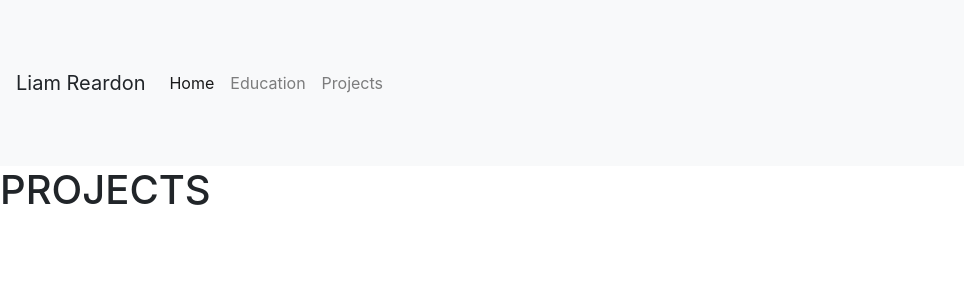
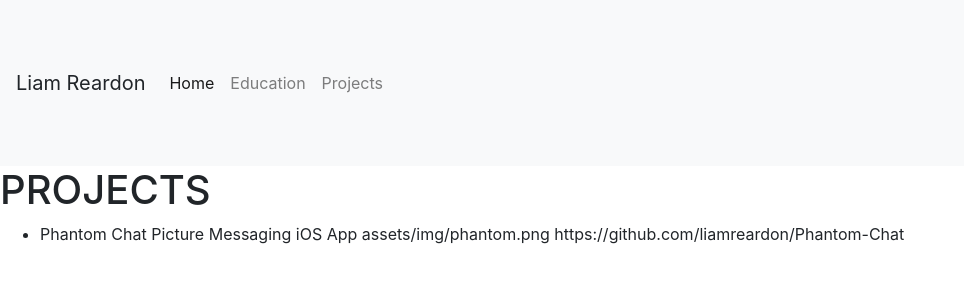
Before and after one commit to liamreardon/my-website, an Angular app: page /projects in a window 1280 px wide. Shown: the top 300 px of the page, without its empty margins (0-964 px from the left). Built offline with nearby package versions, Linux system fonts and the light colour scheme.

Commit message:
add projects service

```diff
--- a/src/app/components/home/home.component.ts
+++ b/src/app/components/home/home.component.ts
@@ -10,7 +10,7 @@ export class HomeComponent implements OnInit {
   title = 'Liam Reardon';
   linkedURL = "https://www.linkedin.com/in/liam-reardon-0b74a9159";
   gitURL = "https://github.com/liamreardon";
-  twitterURL = "https://twitter.com/lreardon22"
+  twitterURL = "https://twitter.com/lreardon22";
 
   constructor() { }
 
--- a/src/app/components/projects/projects.component.html
+++ b/src/app/components/projects/projects.component.html
@@ -1 +1,10 @@
 <h1>PROJECTS</h1>
+
+<ul>
+    <li *ngFor="let project of projects">
+      {{project.name}}
+      {{project.description}}
+      {{project.img}}
+      {{project.link}}
+    </li>
+</ul>
--- a/src/app/components/projects/projects.component.ts
+++ b/src/app/components/projects/projects.component.ts
@@ -1,4 +1,7 @@
 import { Component, OnInit } from '@angular/core';
+import { Project } from '../../models/project';
+import { ProjectService } from '../../services/project.service';
+
 
 @Component({
   selector: 'app-projects',
@@ -7,9 +10,20 @@ import { Component, OnInit } from '@angular/core';
 })
 export class ProjectsComponent implements OnInit {
 
-  constructor() { }
+  projects: Project[];
+
+  gitURL = "https://github.com/liamreardon";
+
+  constructor(private projectService: ProjectService) { }
 
   ngOnInit() {
+    this.getProjects();
+  }
+
+  getProjects(): void {
+    this.projectService.getProjects().subscribe(
+      projects => this.projects = projects
+    );
   }
 
 }
--- /dev/null
+++ b/src/app/models/project.ts
@@ -0,0 +1,6 @@
+export class Project {
+    name: string;
+    description: string;
+    img: string;
+    link: string;
+}
--- /dev/null
+++ b/src/app/models/static/my-projects.ts
@@ -0,0 +1,10 @@
+import { Project } from '../project';
+
+export const PROJECTS: Project[] = [
+    {
+        name: 'Phantom Chat',
+        description: 'Picture Messaging iOS App',
+        img: 'assets/img/phantom.png',
+        link: 'https://github.com/liamreardon/Phantom-Chat'
+    }
+]
--- /dev/null
+++ b/src/app/services/project.service.ts
@@ -0,0 +1,17 @@
+import { Injectable } from '@angular/core';
+import { PROJECTS } from '../models/static/my-projects';
+import { Project } from '../models/project';
+import { Observable, of } from 'rxjs';
+
+@Injectable({
+  providedIn: 'root'
+})
+export class ProjectService {
+
+  constructor() { }
+
+  getProjects(): Observable<Project[]> {
+    return of(PROJECTS)
+  }
+
+}
```
Also changed, not shown: src/assets/img/phantom.png (added), 1 other file (tests, documents, lock files or other folders).
